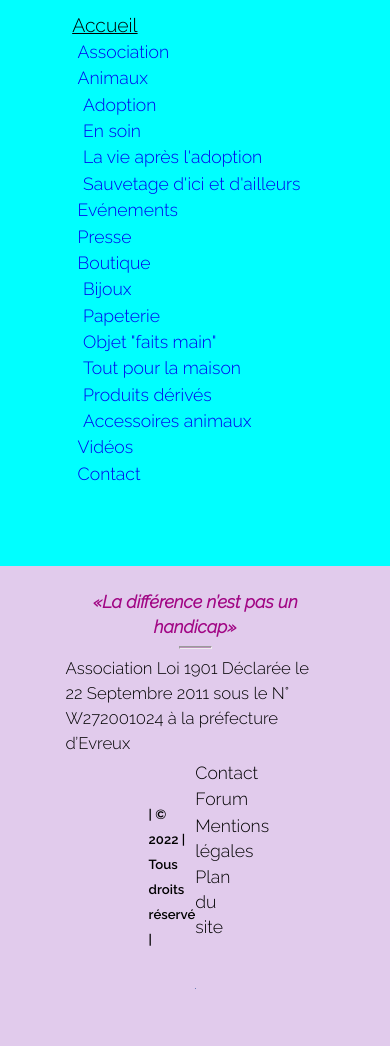
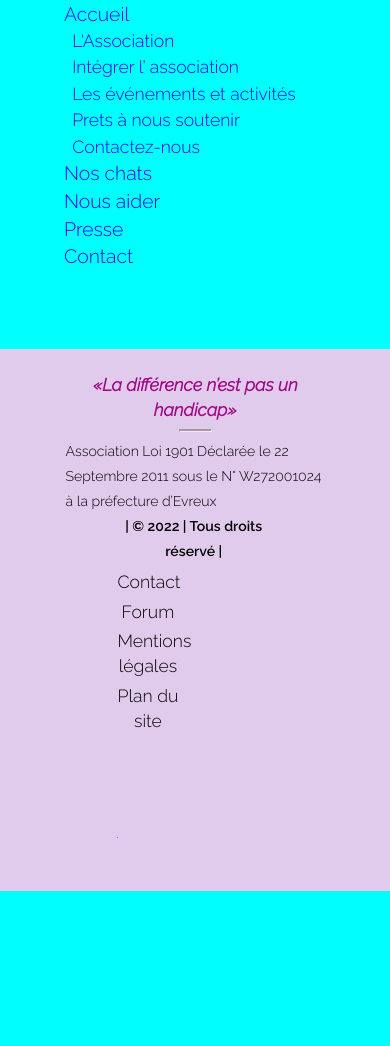
Before and after one commit to Altazitaz/HandiCats, a PHP site: page /footer-plansite/ in a window 390 px wide. Shown: the part 1161-2207 px from the top of the page. After the commit the page ends 2052 px from the top, so only its background shows below. Run offline with PHP 8.4, Linux system fonts and the light colour scheme; data that the repository does not hold is empty; grey boxes are pictures that could not be loaded.

Commit message:
responsive continue

```diff
--- a/css/contact.css
+++ b/css/contact.css
@@ -112,24 +112,8 @@ input {
 /*-------------------------------RESPONSIVE--------------------------------*/
 
 @media screen and (min-width:1100px) and (max-width:1400px) {
-    .facebook {
-        width: 5%;
-        margin-top: 15%;
-        margin-left: 10%;
-    }
-
-    .validation {
-        margin-top: 40px;
-
-    }
-
-    .validation input{
-        text-align: center;
-        width:150px;
-        font-size: 0.9em;
-        font-weight: 300;
-
-
+    .contenerContact {
+        width: 90%;
     }
 
 }
--- a/css/footer.css
+++ b/css/footer.css
@@ -11,6 +11,10 @@ footer {
     align-items: center;
     width: 100%;
 }
+.contener-footer p{
+    padding: 0;
+    font-size: 1.6rem;
+}
 
 .sous-legende2 p{
     font-size: 2rem;
@@ -21,32 +25,16 @@ footer {
     margin-top: 5%;
 }
 
-.test{
+.onglet-bas {
+    width: 100%;
+    text-align: center;
     margin: 1% auto;
-    width: 36%;
-    display: flex;
-    flex-direction: row;
-    align-items: center;
-}
-
-.test span{
-    font-weight: 600;
-    font-size: 1.5rem;
-}
-
-.onglet-bas {
-    width: 70%;
-    text-align: center;
-}
-
-.contener-footer p{
-    padding: 0;
 }
 
 .onglet-bas li {
     list-style: none;
     display: inline-block;
-    margin-right: 8%;
+    margin-right: 2%;
 }
 
 .onglet-bas li:last-child {
@@ -62,7 +50,7 @@ footer {
 }
 
 .facebook {
-    width: 4%;
+    width: 1%;
 }
 
 .facebook img {
@@ -223,64 +203,38 @@ footer {
     text-align: center;
 }
 
+/*-------------------------------CSS PLAN DU SITE--------------------------------*/
+.contener-plan h2 {
+    text-align: left;
+    padding: 1% 0 0 2%;
+    font-size: 2.2rem;
+    color: rgb(38, 0, 255);
+    font-weight: 300;
 
-/*-------------------------------CSS PLAN DU SITE--------------------------------*/
-
-.contener-plan {
-    width: 70%;
-    /*	border: 1px solid red;*/
-    margin: 0 auto;
-}
-
-.contener-plan h1 {
-    padding-top: 5%;
-    padding-left: 5%;
-    font-size: 2.2rem;
-    color: black;
-    font-weight: 300;
-    text-decoration: underline;
 }
 
 .contener-plan h4 {
     font-size: 2rem;
     color: black;
     font-weight: 300;
-    padding-left: 7%;
+    padding-left:5%;
     padding-top: 0.5%;
 
 }
-
-
-.contener-plan p {
-    font-size: 2rem;
-    color: black;
-    font-weight: 300;
-    padding-left: 9%;
-    padding-top: 0.5%;
-    text-decoration: none;
-
-}
-
-.contener-plan a{
-    text-decoration: none;
-}
-
 /*-------------------------------RESPONSIVE--------------------------------*/
 
 @media screen and (min-width:1100px) and (max-width:1400px) {
-    .contener-footer, .contener-plan {
-        width: 70%;
-        margin: 0 auto;
-    }
-    .onglet-bas {
-        margin: 0 auto;
-        width: 40%;
-        text-align: center;
+    .facebook {
+        width: 1.5%;
     }
 
-    footer span {
-        margin-left: 35%;
-    }
+    .contener-equipe,
+    .contener-mention,
+    .contener-plan {
+        width: 90%;
+        margin: 6% auto;
+        margin-top: 15%;
+}
 }
 
 
--- a/footer-mention/index.php
+++ b/footer-mention/index.php
@@ -29,7 +29,10 @@
 
 			<p><a href="http://www.associations.gouv.fr/626-association-loi-1901.html">Source de l'article: "http://www.associations.gouv.fr"</a></p>
 
-			<p>Le site de cette association a été réalisé dans le cadre d'un travail à but non lucratif afin d'aider l'association à se développer. Il a été réalisé par la webdesigner Alexandra Vivet. Son nom de domaine a été acquis le 13 juin 2017 et, est hébergé depuis ce jour-là sur le site OVH.</p>
+			<p>Le site de cette association a été réalisé dans le cadre d'un travail à but non lucratif afin d'aider l'association à se développer. Il a été réalisé par la designer et développeuse Front-End Alexandra Vivet. Son nom de domaine a été acquis le 13 juin 2017 et, est hébergé depuis ce jour-là sur le site OVH.
+			Le site utilise la police Raleway et Baloo, toutes deux importées de Google Font via le lien CSS mais également enregistrées dans les fichiers.
+			</p>
+			<p>Ce site n'enregistre, ni ne stocke aucune information d'ordre personnelle et n'est relié à aucun Back-End, ni base de données. Le réglement lié à la RGPD est donc bien respecté.</p>
 		</article>
 	</section>
 </body>
--- a/footer-plansite/index.php
+++ b/footer-plansite/index.php
@@ -7,34 +7,17 @@
  <!-- *************************** ASSOCIATION **********************- -->
  <body>
  	<div class="contener-plan">
- 		<h1>Accueil</h1>
- 		<h4><a href="../accueil/#partie-association">Association</a></h4>
+ 		<h2>Accueil</h2>
+ 		<h4><a href="../accueil/#partie-association">L'Association</a></h4>
+		<h4><a href="../accueil/#partie-equipe">Intégrer l’ association</a></h4>
+		<h4><a href="../accueil/#partie-activity">Les événements et activités</a></h4>
+		<h4><a href="../accueil/#partie-don">Prets à nous soutenir </a></h4>
+		<h4><a href="../accueil/#partie-contact">Contactez-nous</a></h4>
 
-		<h4><a href="../adoption/">Animaux</a></h4>
-
-		<p><a href="../adoption/">Adoption</a></p>
-		<p><a href="../soin/">En soin</a></p>
-		<p><a href="../apresadoption/">La vie après l'adoption</a></p>
-		<p><a href="../sauvetage/">Sauvetage d'ici et d'ailleurs</a></p>
-
-
-		<h4><a href="../accueil/#partie-evenement">Evénements</a></h4>
-
-		<h4><a href="../accueil/#partie-presse">Presse</a></h4>
-
-		<h4><a href="../construction">Boutique</h4>
-
-		<p><a href="../construction">Bijoux</a></p>
-		<p><a href="../construction">Papeterie</a></p>
-		<p><a href="../construction">Objet "faits main"</a></p>
-		<p><a href="../construction">Tout pour la maison</a></p>
-		<p><a href="../construction">Produits dérivés</a></p>
-		<p><a href="../construction">Accessoires animaux</a></p>
-
-		<h4><a href="../video/">Vidéos</a></h4>
-
-		<h4><a href="../accueil/#partie-contact">Contact</a></h4>
-
+		<h2><a href="../adoption/">Nos chats</a></h2>
+		<h2><a href="../adoption/">Nous aider</a></h2>
+		<h2><a href="../accueil/#partie-presse">Presse</a></h2>
+		<h2><a href="../accueil/#partie-contact">Contact</a></h2>
  	</div>
  </body>
 
--- a/inc/bande-don.php
+++ b/inc/bande-don.php
@@ -1,4 +1,4 @@
-<section class="fond-don">
+<section class="fond-don" id="partie-don">
 	<p>Prêts à nous soutenir.</p>
 	<div class="boutonDon">
 			<a href="https://www.paypal.com/cgi-bin/webscr?cmd=_s-xclick&hosted_button_id=TKWMJ45JNR3XQ" target="_blank"><button >Faire un don</button></a>
--- a/inc/footer.php
+++ b/inc/footer.php
@@ -6,18 +6,18 @@
 				</div>
 				<hr>
 				<p>Association Loi 1901 Déclarée le 22 Septembre 2011 sous le N° W272001024 à la préfecture d’Evreux</p>
-				<div class="test">
-					<span> | &copy; <?php echo date('Y'); ?> | Tous droits réservé |</span>
+
 				<ul class="onglet-bas">
+					<li><span> | &copy; <?php echo date('Y'); ?> | Tous droits réservé |</span></li>
 					<li><a href="../footer-contact/">Contact</a></li>
-						<li><a href="http://handicats.forumgratuit.org/" target="_blank">Forum</a></li>
+					<li><a href="https://handicats.forumgratuit.org/f198-nos-animaux-a-l-adoption" target="_blank">Forum</a></li>
 					<li><a href="../footer-mention/">Mentions légales</a></li>
 					<li><a href="../footer-plansite/">Plan du site</a></li>
 					<li class="facebook">
 						<a href="https://www.facebook.com/associationhandicats/" target="_blank"><img src="../assets/img/icone/facebook.png" alt="icone" title="facebook de l'association"></a>
 					</li>
 				</ul>
-				</div>
+
 			</section>
 			<div id="avertissement">
 				<p><span>Pour le bien être de votre animal, pensez à le faire stéréliser.</span></p>
```
Also changed, not shown: other parts of css/footer.css (+10 -21 lines), accueil/index.php (+4 -4 lines), css/header.css (+41 -112 lines), css/style-accueil.css (+75 -6 lines), footer-contact/index.php (+12 -12 lines), assets/img/accueil/sirius2.png (added), assets/img/accueil/siriusTablet.png (added). Lines whose indentation alone changed are shown as unchanged.
